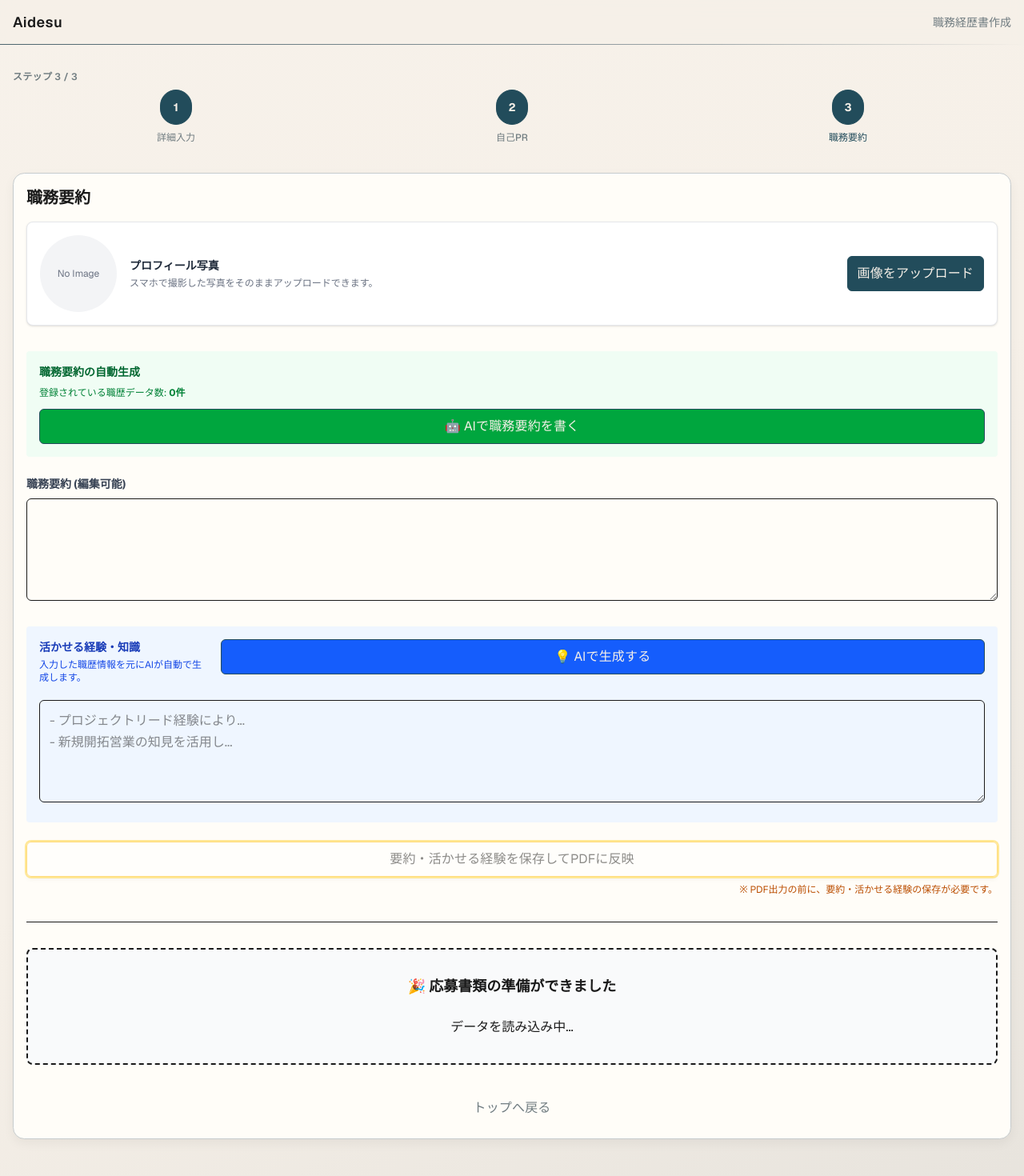
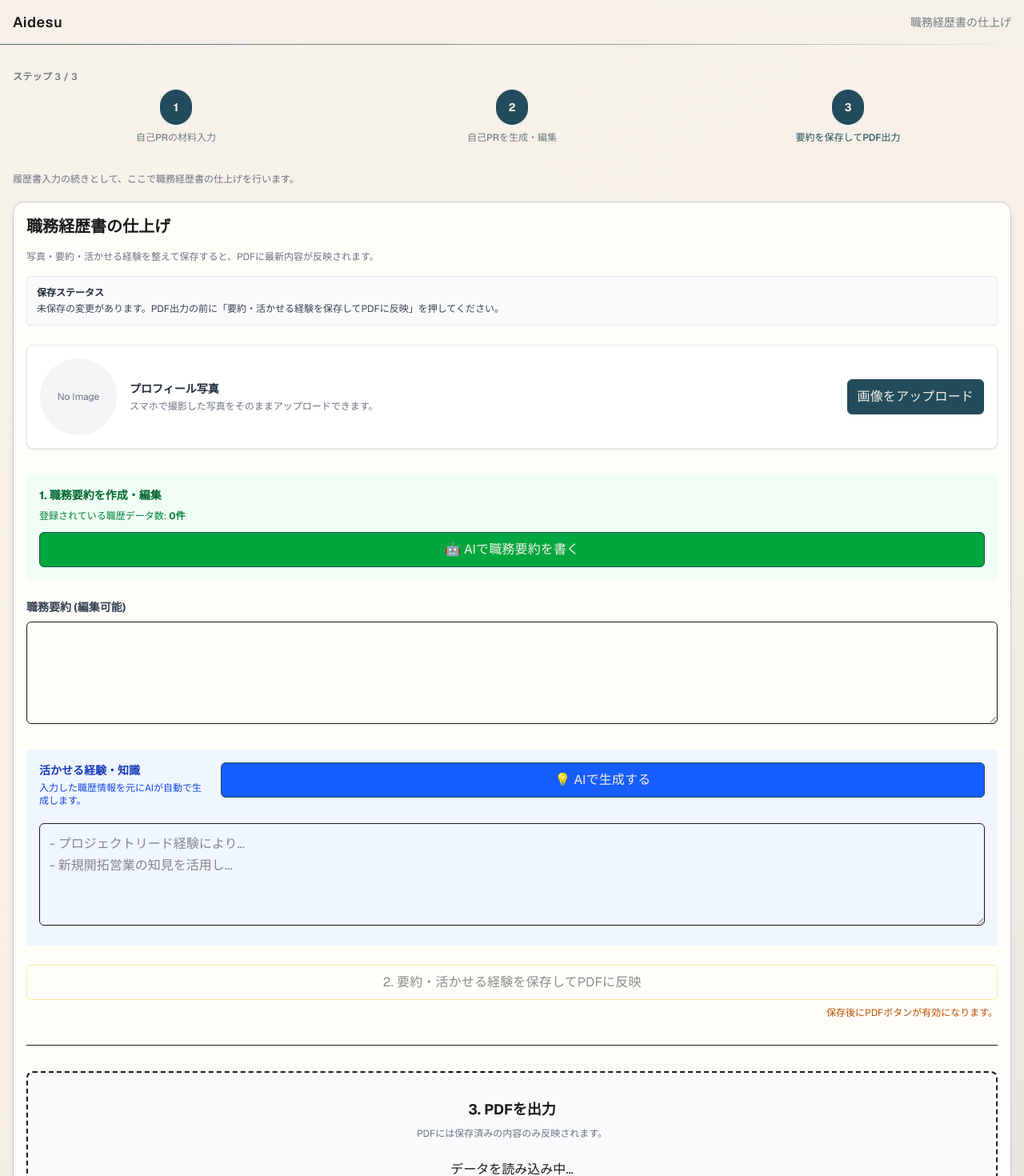
Before and after one commit to ANOSkdy/resume_aidesu, a Next.js app: page /cv/3 in a window 1280 px wide. Shown: the top 1470 px of the page at 80% size. Built offline with nearby package versions, Linux system fonts and the light colour scheme.

Commit message:
PR4: refine CV finishing flow and save feedback

```diff
--- a/app/cv/1/page.tsx
+++ b/app/cv/1/page.tsx
@@ -44,9 +44,13 @@ export default function CVStep1() {
   return (
     <div>
       <h2 className="text-xl font-bold mb-4">自己PR作成のためのヒアリング</h2>
+      <div className="mb-4 rounded border border-blue-100 bg-blue-50 p-3 text-xs text-blue-900">
+        <p className="font-semibold">この回答をもとに次の画面で自己PRをAI生成します。</p>
+        <p className="mt-1">箇条書きや短い文章でも大丈夫です。生成後に編集して整えられます。</p>
+      </div>
       <p className="text-sm text-gray-500 mb-6">
-        以下の質問にお答えください。<br/>
-        AIが回答内容を分析し、あなたの魅力が伝わる自己PRを作成します。
+        まずは思いつく範囲で入力してください。<br/>
+        完成度よりも「あなたらしさ」が伝わる材料を集めるステップです。
       </p>
 
       <form onSubmit={handleSubmit(onSubmit)} className="space-y-8">
--- a/app/cv/2/page.tsx
+++ b/app/cv/2/page.tsx
@@ -17,6 +17,7 @@ export default function CVStep2() {
   const [generatedPR, setGeneratedPR] = useState('');
   const [loading, setLoading] = useState(false);
   const [inputs, setInputs] = useState<SelfPrInputs | null>(null);
+  const [statusMessage, setStatusMessage] = useState<'loaded' | 'generated' | 'unsaved' | 'saved' | null>(null);
 
   useEffect(() => {
     // localStorageから最新の入力を取得
@@ -36,6 +37,7 @@ export default function CVStep2() {
         .then(data => {
           if (data.resume && data.resume.self_pr) {
             setGeneratedPR(data.resume.self_pr);
+            setStatusMessage('loaded');
           }
         });
     }
@@ -65,6 +67,7 @@ export default function CVStep2() {
       const data = await res.json();
       if (data.result) {
         setGeneratedPR(data.result);
+        setStatusMessage('generated');
       } else {
         alert('AI生成に失敗しました');
       }
@@ -94,6 +97,7 @@ export default function CVStep2() {
       });
 
       if (!res.ok) throw new Error('保存失敗');
+      setStatusMessage('saved');
       router.push('/cv/3');
 
     } catch {
@@ -103,10 +107,13 @@ export default function CVStep2() {
 
   return (
     <div>
-      <h2 className="text-xl font-bold mb-4">自己PR</h2>
+      <h2 className="text-xl font-bold mb-4">自己PRをAI生成して整える</h2>
+      <p className="mb-4 text-xs text-gray-500">
+        1) 生成 → 2) 編集 → 3) 保存して次へ、の順で進めます。
+      </p>
 
       <div className="bg-blue-50 p-4 rounded mb-6">
-        <h3 className="font-bold text-sm mb-2 text-blue-800">AI アシスタント</h3>
+        <h3 className="font-bold text-sm mb-2 text-blue-800">1. AIで自己PRを生成</h3>
         <div className="text-xs mb-2 text-gray-500">
           認識されているエピソード文字数: {inputs?.episode?.length || 0}文字
         </div>
@@ -116,17 +123,30 @@ export default function CVStep2() {
       </div>
 
       <div className="mb-6">
+        <div className="mb-2 flex items-center justify-between gap-3">
+          <p className="text-sm font-bold text-gray-700">2. 生成結果を編集</p>
+          <p className="text-xs text-gray-500">
+            {statusMessage === 'loaded' && '保存済みの自己PRを読み込みました'}
+            {statusMessage === 'generated' && '新しく生成しました。保存して反映してください'}
+            {statusMessage === 'unsaved' && '未保存の変更があります'}
+            {statusMessage === 'saved' && '保存済みです'}
+            {!statusMessage && '未生成です。まずAI生成を実行してください'}
+          </p>
+        </div>
         <textarea
           className="w-full p-4 border rounded-md h-64"
           value={generatedPR}
-          onChange={(e) => setGeneratedPR(e.target.value)}
+          onChange={(e) => {
+            setGeneratedPR(e.target.value);
+            setStatusMessage('unsaved');
+          }}
           placeholder="AI生成結果がここに表示されます..."
         />
       </div>
 
       <div className="flex justify-between">
         <Button variant="outline" onClick={() => router.back()}>戻る</Button>
-        <Button onClick={onSave} disabled={!generatedPR}>保存して次へ</Button>
+        <Button onClick={onSave} disabled={!generatedPR}>3. 保存して次へ</Button>
       </div>
     </div>
   );
--- a/app/cv/3/page.tsx
+++ b/app/cv/3/page.tsx
@@ -388,7 +388,19 @@ export default function CVStep3() {
 
   return (
     <div>
-      <h2 className="text-xl font-bold mb-4">職務要約</h2>
+      <h2 className="text-xl font-bold mb-4">職務経歴書の仕上げ</h2>
+      <p className="mb-4 text-xs text-gray-500">
+        写真・要約・活かせる経験を整えて保存すると、PDFに最新内容が反映されます。
+      </p>
+
+      <div className="mb-6 rounded border border-gray-200 bg-gray-50 p-3 text-xs text-gray-700">
+        <p className="font-semibold text-gray-800">保存ステータス</p>
+        <p className="mt-1">
+          {requiresSaveBeforePdf
+            ? '未保存の変更があります。PDF出力の前に「要約・活かせる経験を保存してPDFに反映」を押してください。'
+            : '保存済みです。この内容でPDFを出力できます。'}
+        </p>
+      </div>
 
       <div className="mb-8 rounded-lg border border-gray-200 bg-white p-4 shadow-sm">
         <div className="flex flex-col gap-4 sm:flex-row sm:items-center sm:justify-between">
@@ -444,7 +456,7 @@ export default function CVStep3() {
       </div>
 
       <div className="bg-green-50 p-4 rounded mb-6">
-        <h3 className="font-bold text-sm mb-2 text-green-800">職務要約の自動生成</h3>
+        <h3 className="font-bold text-sm mb-2 text-green-800">1. 職務要約を作成・編集</h3>
         <div className="text-xs text-green-700 mb-3">
            <p>登録されている職歴データ数: <strong>{worksCount}件</strong></p>
         </div>
@@ -484,17 +496,13 @@ export default function CVStep3() {
             variant="outline"
             onClick={onSaveSummary}
             disabled={!summary && !transferableSkills}
-            className={
-              requiresSaveBeforePdf
-                ? 'border-amber-400 bg-amber-50 text-amber-900 shadow-md ring-2 ring-amber-300 animate-pulse hover:bg-amber-100'
-                : undefined
-            }
+            className={requiresSaveBeforePdf ? 'border-amber-300 bg-amber-50 text-amber-900 hover:bg-amber-100' : undefined}
           >
-            要約・活かせる経験を保存してPDFに反映
+            2. 要約・活かせる経験を保存してPDFに反映
           </Button>
           {requiresSaveBeforePdf ? (
             <p className="mt-2 text-xs text-amber-700">
-              ※ PDF出力の前に、要約・活かせる経験の保存が必要です。
+              保存後にPDFボタンが有効になります。
             </p>
           ) : null}
         </div>
@@ -503,7 +511,8 @@ export default function CVStep3() {
       <hr className="my-8" />
 
       <div className="text-center p-8 border-2 border-dashed rounded-lg bg-gray-50">
-        <h3 className="text-lg font-bold mb-6">🎉 応募書類の準備ができました</h3>
+        <h3 className="text-lg font-bold mb-2">3. PDFを出力</h3>
+        <p className="mb-6 text-xs text-gray-500">PDFには保存済みの内容のみ反映されます。</p>
         {fullData ? (
           <div className="flex flex-col sm:flex-row gap-4 justify-center items-center">
             <div className="text-center">
--- a/app/cv/layout.tsx
+++ b/app/cv/layout.tsx
@@ -10,13 +10,13 @@ export default function CVLayout({ children }: { children: React.ReactNode }) {
   const currentStep = parseInt(pathname?.split('/').pop() || '1');
 
   const steps = [
-    '詳細入力',
-    '自己PR',
-    '職務要約'
+    '自己PRの材料入力',
+    '自己PRを生成・編集',
+    '要約を保存してPDF出力'
   ];
 
   return (
-    <AppShell title="職務経歴書作成">
+    <AppShell title="職務経歴書の仕上げ">
       <div className="space-y-5 py-4">
         <WizardNav
           currentStep={currentStep}
@@ -24,6 +24,9 @@ export default function CVLayout({ children }: { children: React.ReactNode }) {
           basePath="/cv"
           labels={steps}
         />
+        <p className="text-xs text-gray-500">
+          履歴書入力の続きとして、ここで職務経歴書の仕上げを行います。
+        </p>
         <div className="wa-surface p-4">
           {children}
         </div>
```
